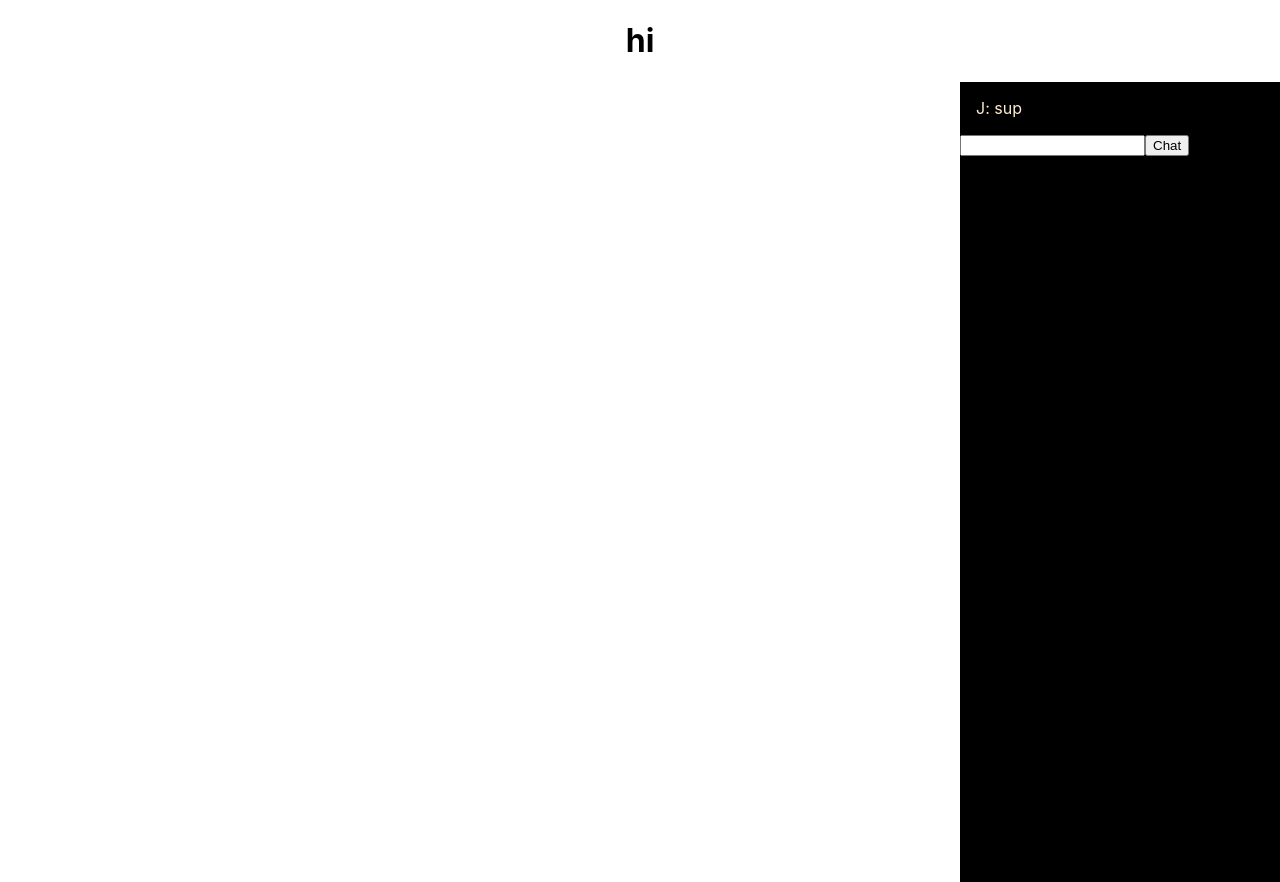
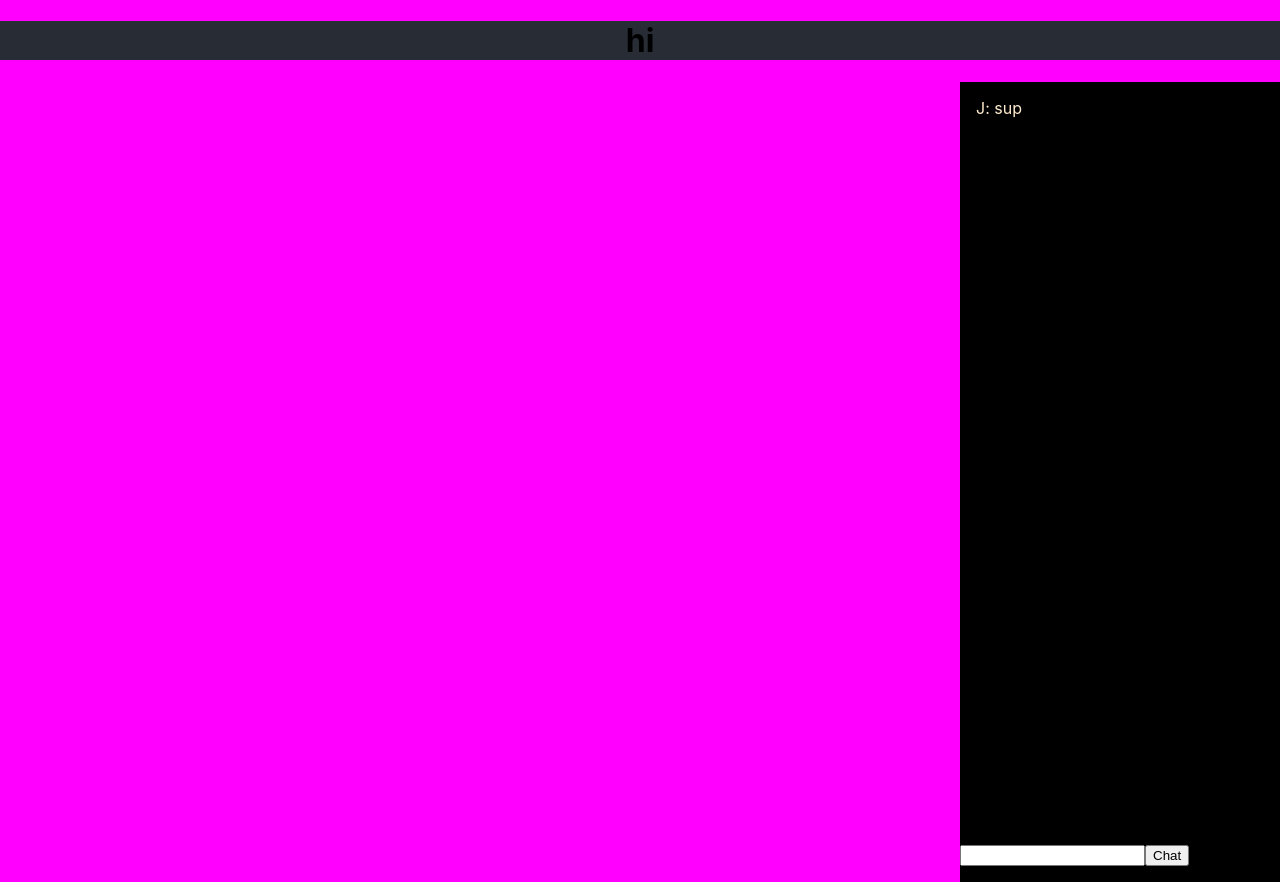
Before and after one commit to Gamoundo/twitchClone, a React (Create React App) app: page / in a window 1280 px wide. Built offline with nearby package versions, Linux system fonts and the light colour scheme.

Commit message:
put chatbox at bottom

```diff
--- a/src/App.css
+++ b/src/App.css
@@ -1,5 +1,9 @@
+body{
+  background-color: fuchsia;
+}
 .App {
   text-align: center;
+
 }
 
 .App-logo {
@@ -52,3 +56,12 @@
 .chat{
   margin: 1rem;
 }
+
+.chatBtn {
+  position: absolute;
+  bottom: 1rem;
+}
+
+.nav {
+  background-color: #282c34;
+}
--- a/src/Chat.js
+++ b/src/Chat.js
@@ -48,9 +48,9 @@ handleSubmit= (e) => {
         return(
             <div className="chatbox">
                 {this.displayMessages(this.state.messages)}
-                <form onSubmit={this.handleSubmit}>
-                    <input type="text" name="text"/>
-                    <button type="submit"> Chat</button>
+                <form  className="chatBtn" onSubmit={this.handleSubmit}>
+                    <input  type="text" name="text"/>
+                    <button  type="submit"> Chat</button>
                 </form>
             </div>
         )
--- a/src/Navbar.js
+++ b/src/Navbar.js
@@ -2,7 +2,7 @@ import Navbar from 'react-bootstrap/Navbar'
 
 function Navi() {
     return(
-        <div>
+        <div className="nav">
             <h1>hi</h1>
         </div>
     )
```
Also changed, not shown: src/Login.js (added), src/Signup.js (added), 2 other files (tests, documents, lock files or other folders).
